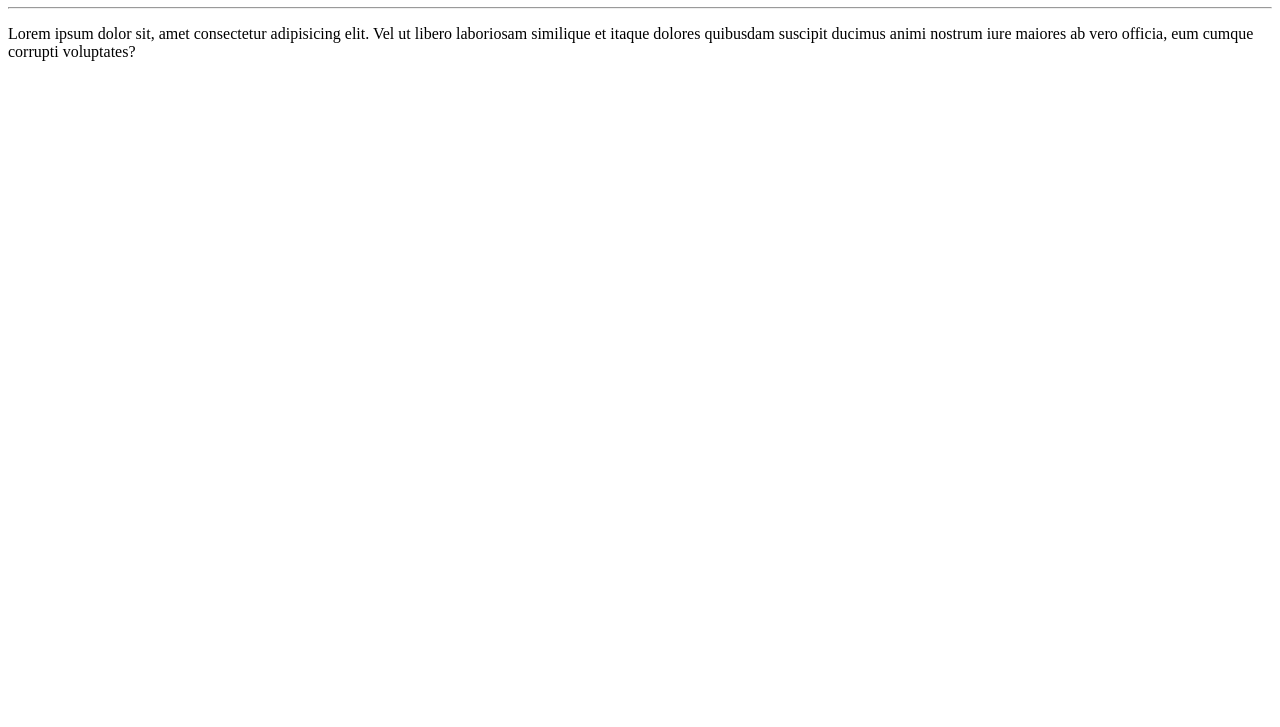
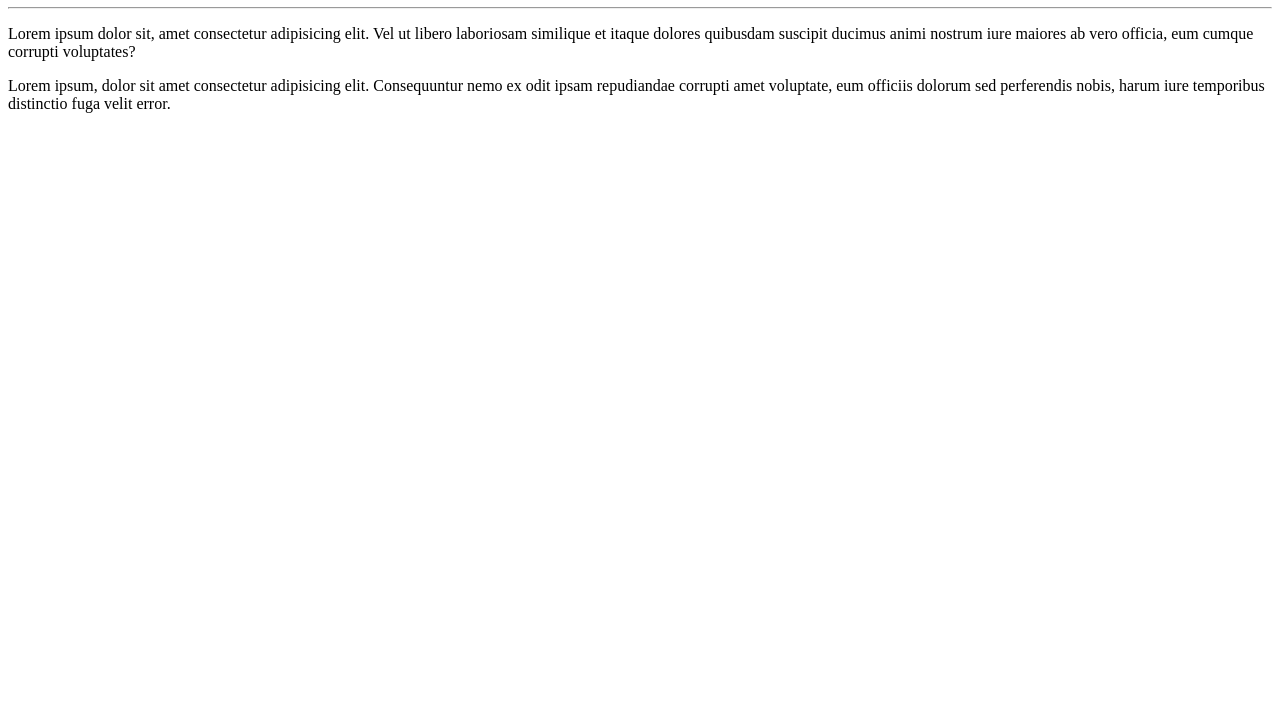
Before and after one commit to IsabelleOliv3ira/Ola-Mundo, a plain HTML site: page site-exemplo/index.html in a window 1280 px wide. Shown: the part 73-800 px from the top of the page. Drawn offline with Linux system fonts and the light colour scheme.

Commit message:
Adicionei um parágrafo

```diff
--- a/site-exemplo/index.html
+++ b/site-exemplo/index.html
@@ -12,5 +12,7 @@
     <hr>
 
     <p>Lorem ipsum dolor sit, amet consectetur adipisicing elit. Vel ut libero laboriosam similique et itaque dolores quibusdam suscipit ducimus animi nostrum iure maiores ab vero officia, eum cumque corrupti voluptates?</p>
+
+    <p>Lorem ipsum, dolor sit amet consectetur adipisicing elit. Consequuntur nemo ex odit ipsam repudiandae corrupti amet voluptate, eum officiis dolorum sed perferendis nobis, harum iure temporibus distinctio fuga velit error.</p>
 </body>
 </html>
```
